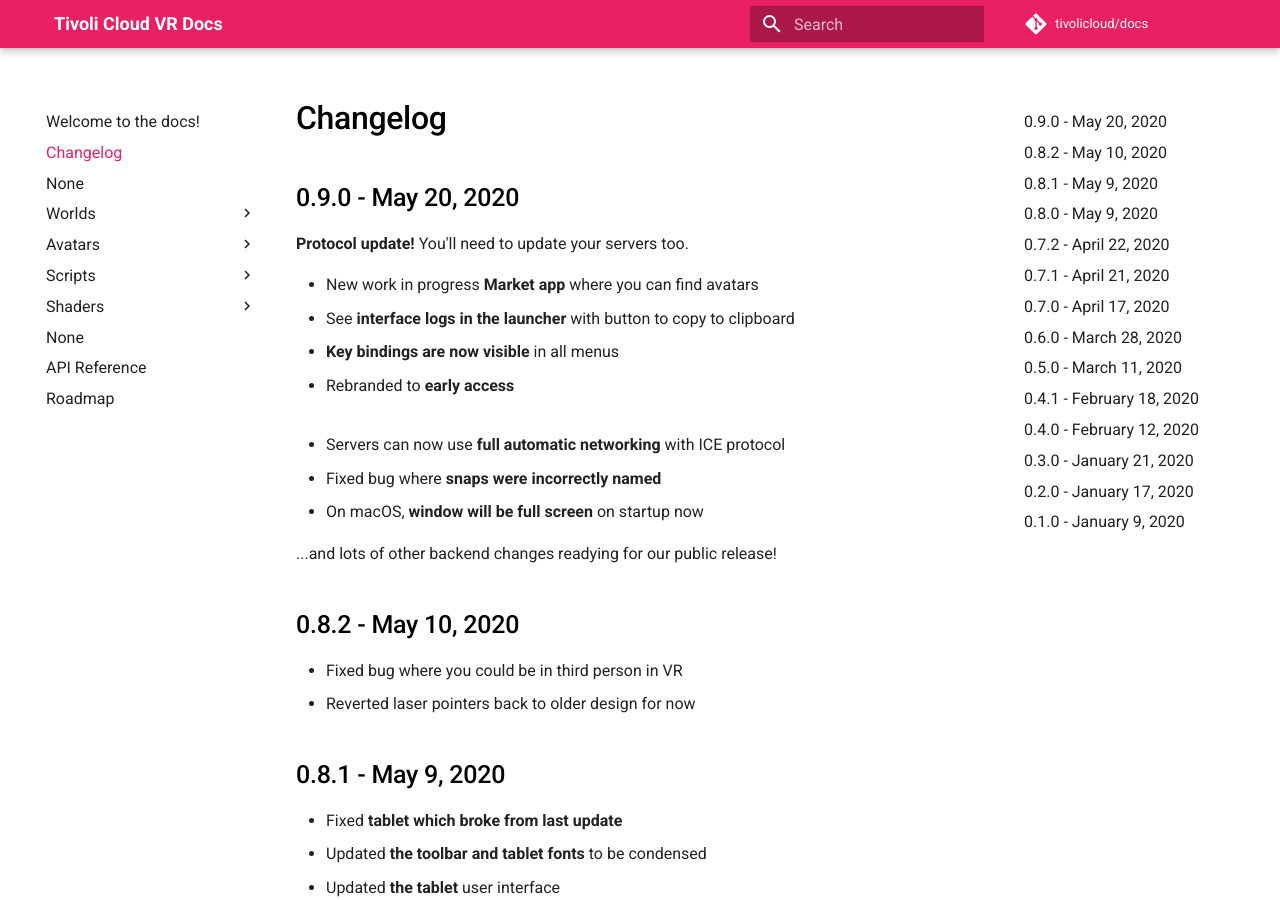
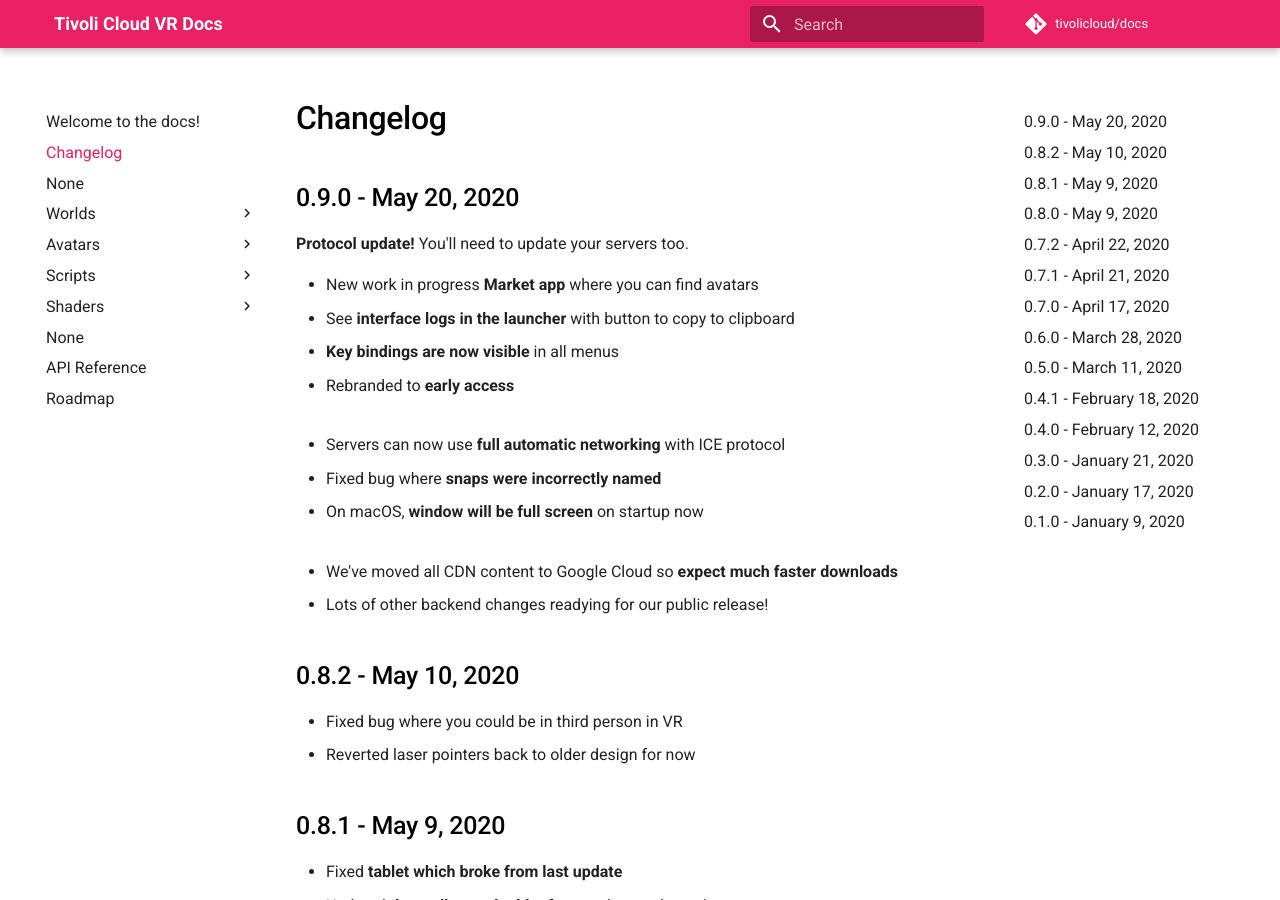
Before and after one commit to Nex-Pro/docs, an MkDocs documentation site: the page built from docs/changelog.md, in a window 1280 px wide and 900 px high. Built offline with MkDocs 1.6.1 and Material for MkDocs 9.7.7, drawn with Linux system fonts in a browser that asks for light colours.

Commit message:
Updated change log for 0.9.0

```diff
--- a/docs/changelog.md
+++ b/docs/changelog.md
@@ -12,8 +12,9 @@
 -   Servers can now use **full automatic networking** with ICE protocol
 -   Fixed bug where **snaps were incorrectly named**
 -   On macOS, **window will be full screen** on startup now
-
-...and lots of other backend changes readying for our public release!
+    <br><br>
+-   We've moved all CDN content to Google Cloud so **expect much faster downloads**
+-   Lots of other backend changes readying for our public release!
 
 ## 0.8.2 - May 10, 2020
 
```
